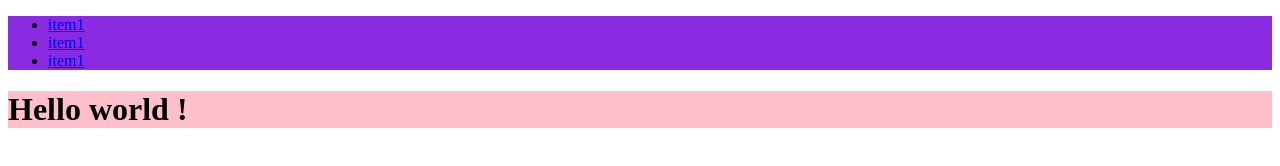
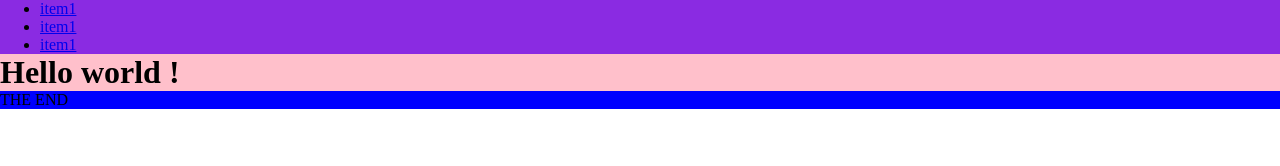
Before and after one commit to EdithNIC/commit-practice, a plain HTML site: page index.html in a window 1280 px wide. Drawn offline with Linux system fonts and the light colour scheme.

Commit message:
fix vertical spacing on list and body

```diff
--- a/index.html
+++ b/index.html
@@ -4,7 +4,7 @@
     <meta charset="UTF-8" />
     <meta name="viewport" content="width=device-width, initial-scale=1.0" />
     <title>Document</title>
-<link rel="stylesheet" href="styles.css"
+    <link rel="stylesheet" href="styles.css" />
   </head>
 
   <body>
@@ -18,8 +18,8 @@
       </nav>
     </header>
     <main>
-      <h1>Hello world !
+      <h1>Hello world !</h1>
     </main>
-    <footer></footer>
+    <footer>THE END</footer>
   </body>
 </html>
--- a/styles.css
+++ b/styles.css
@@ -1,3 +1,6 @@
+body {
+  margin: 0;
+}
 header {
   background-color: blueviolet;
 }
@@ -5,5 +8,13 @@ main {
   background-color: pink;
 }
 footer {
-  background-color: green;
+  background-color: blue;
+  margin: 0;
 }
+ul {
+  margin: 0;
+}
+
+h1 {
+  margin: 0;
+}
```
